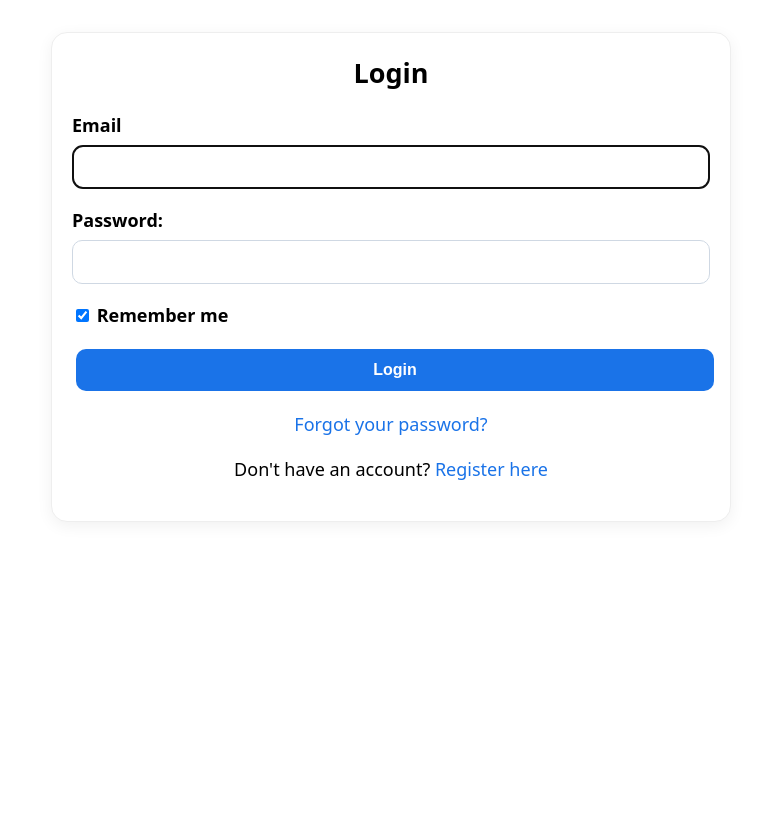
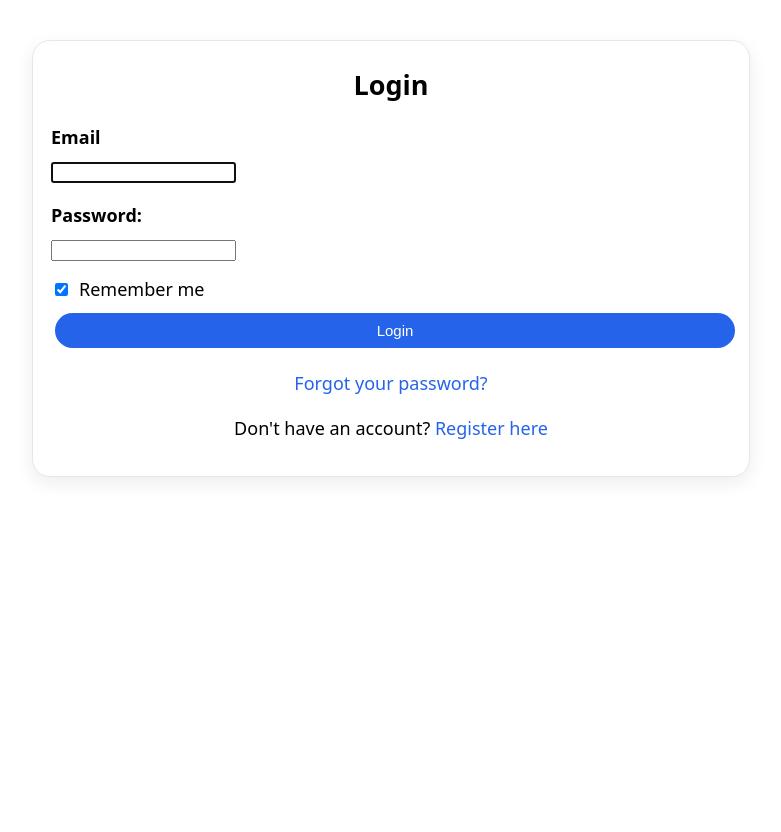
Before and after one commit to thisisalik/my-django-website, a Django app: page /accounts/login/ in a window 1280 px wide. Shown: the whole page, without its empty margins (249-1030 px from the left). Run offline with Django 5.2, Linux system fonts and the light colour scheme; data that the repository does not hold is empty.

Commit message:
changing design

```diff
--- a/core/templates/registration/login.html
+++ b/core/templates/registration/login.html
@@ -6,78 +6,58 @@
   /* hide navbar/header only on login page */
   nav, .navbar, header { display: none !important; }
 
-  /* prevent side scroll + odd scaling on iOS */
-  html, body { overflow-x: hidden; -webkit-text-size-adjust: 100%; }
-
-  /* page wrapper to give consistent padding like register page */
+  /* page wrapper – matches register spacing */
   .auth-page {
     min-height: 100vh;
     display: flex;
+    justify-content: center;
     align-items: flex-start;
-    justify-content: center;
-    padding: 16px 0;            /* top/bottom spacing; horizontal is handled by container */
+    padding: 24px 0;
     box-sizing: border-box;
   }
 
-  /* MATCH REGISTER PAGE WIDTH:
-     - on mobile: nearly full width with ~16px side gutters
-     - on desktop: cap around 680px like your register form feels */
-  .auth-container {
-    width: calc(100vw - 32px);  /* 16px gutter left/right on phones */
-    max-width: 680px;           /* wider than before (was 420px) */
-    margin: 0 auto;
-    padding: 20px;
-    background: #fff;
-    border: 1px solid #eee;
-    border-radius: 16px;
-    box-shadow: 0 4px 16px rgba(0,0,0,0.06);
-    box-sizing: border-box;
+  /* wrapper width (card style comes from base_style.css) */
+  .auth-card {
+    width: 100%;
+    max-width: 680px;
+    margin: 0 16px;
   }
 
-  h2 { text-align: center; margin: 0 0 16px; }
+  h2 {
+    text-align: center;
+    margin-bottom: 16px;
+  }
 
   form p { margin-bottom: 14px; }
   label { display: block; font-weight: 600; margin-bottom: 6px; }
 
-  /* keep inputs at 16px to avoid iOS auto-zoom */
-  input[type="text"],
-  input[type="email"],
-  input[type="password"] {
-    width: 100%;
-    padding: 12px;
-    border: 1px solid #cfd8e3;
-    border-radius: 10px;
-    font-size: 16px;
-    box-sizing: border-box;
+  .remember-row {
+    display: flex;
+    align-items: center;
+    gap: 8px;
+    margin: 8px 0 4px;
   }
-
-  button {
-    width: 100%;
-    padding: 12px 0;
-    background-color: #1a73e8;
-    color: #fff;
-    font-weight: 600;
-    border: none;
-    border-radius: 10px;
-    cursor: pointer;
-    transition: background .2s ease;
-  }
-  button:hover { background-color: #1765cc; }
 
   .err { color:#b00020; margin-top:6px; }
 
-  .extra-links { text-align: center; margin-top: 14px; }
-  .extra-links a { color:#1a73e8; text-decoration: none; }
-  .extra-links a:hover { text-decoration: underline; }
+  .extra-links {
+    text-align: center;
+    margin-top: 16px;
+  }
 
-  /* small phones: a touch more padding breathing room */
-  @media (max-width: 420px) {
-    .auth-container { padding: 16px; }
+  .extra-links a {
+    color:#2563eb;
+    text-decoration: none;
+  }
+
+  .extra-links a:hover {
+    text-decoration: underline;
   }
 </style>
 
 <div class="auth-page">
-  <div class="auth-container">
+  <div class="auth-card t-card">
+
     <h2>Login</h2>
 
     <form method="post" novalidate>
@@ -90,26 +70,32 @@
       <p>
         <label for="{{ form.username.id_for_label }}">Email</label>
         {{ form.username }}
-        {% for e in form.username.errors %}<div class="err">{{ e }}</div>{% endfor %}
+        {% for e in form.username.errors %}
+          <div class="err">{{ e }}</div>
+        {% endfor %}
       </p>
 
       <p>
         {{ form.password.label_tag }}
         {{ form.password }}
-        {% for e in form.password.errors %}<div class="err">{{ e }}</div>{% endfor %}
+        {% for e in form.password.errors %}
+          <div class="err">{{ e }}</div>
+        {% endfor %}
       </p>
 
-      <p>
-        <label><input type="checkbox" name="remember_me" checked> Remember me</label>
+      <p class="remember-row">
+        <input type="checkbox" name="remember_me" id="id_remember_me" checked>
+        <label for="id_remember_me" style="margin:0;font-weight:500;">Remember me</label>
       </p>
 
-      <button type="submit">Login</button>
+      <button type="submit" class="btn btn-primary btn-full">Login</button>
     </form>
 
     <div class="extra-links">
       <a href="{% url 'password_reset' %}">Forgot your password?</a>
       <p>Don't have an account? <a href="{% url 'register' %}">Register here</a></p>
     </div>
+
   </div>
 </div>
 {% endblock %}
```
